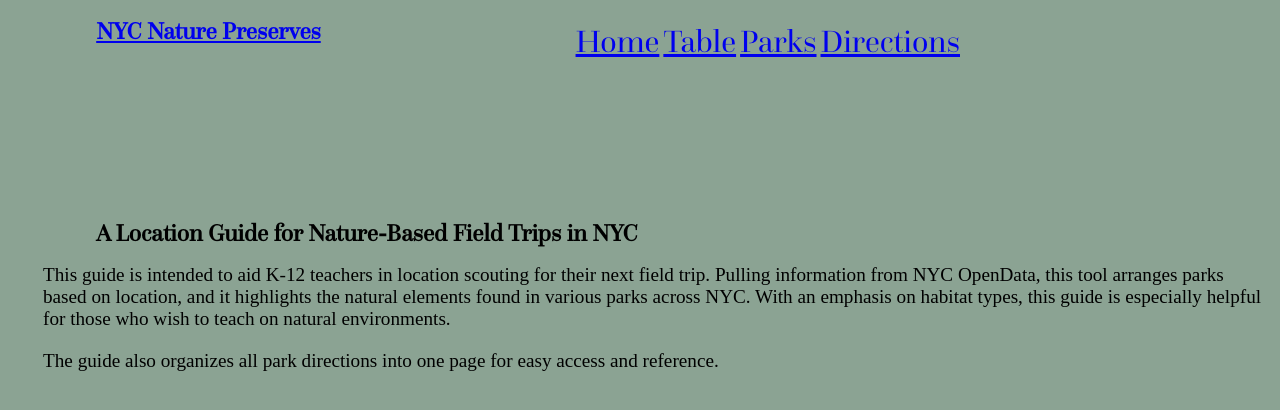
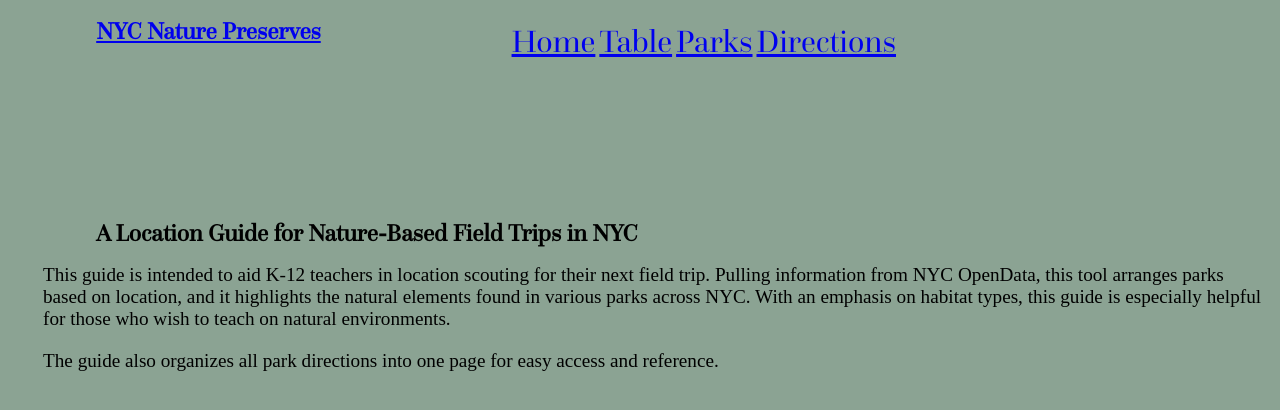
Before and after one commit to annabellamelvin/annabellamelvin.github.io, a Jekyll site: the page Nature_Preserves/index.html, which Jekyll copies as it is, in a window 1280 px wide. Shown: the top 410 px of the page. Built offline with Jekyll 4.4.1, drawn with Linux system fonts in a browser that asks for light colours.

Commit message:
Update index.css

```diff
--- a/css/index.css
+++ b/css/index.css
@@ -14,7 +14,7 @@ width: 100%;}
 
 div.menu{
     position: fixed;
-    right: 25%;
+    right: 30%;
     top: 0;
 }
 
```
